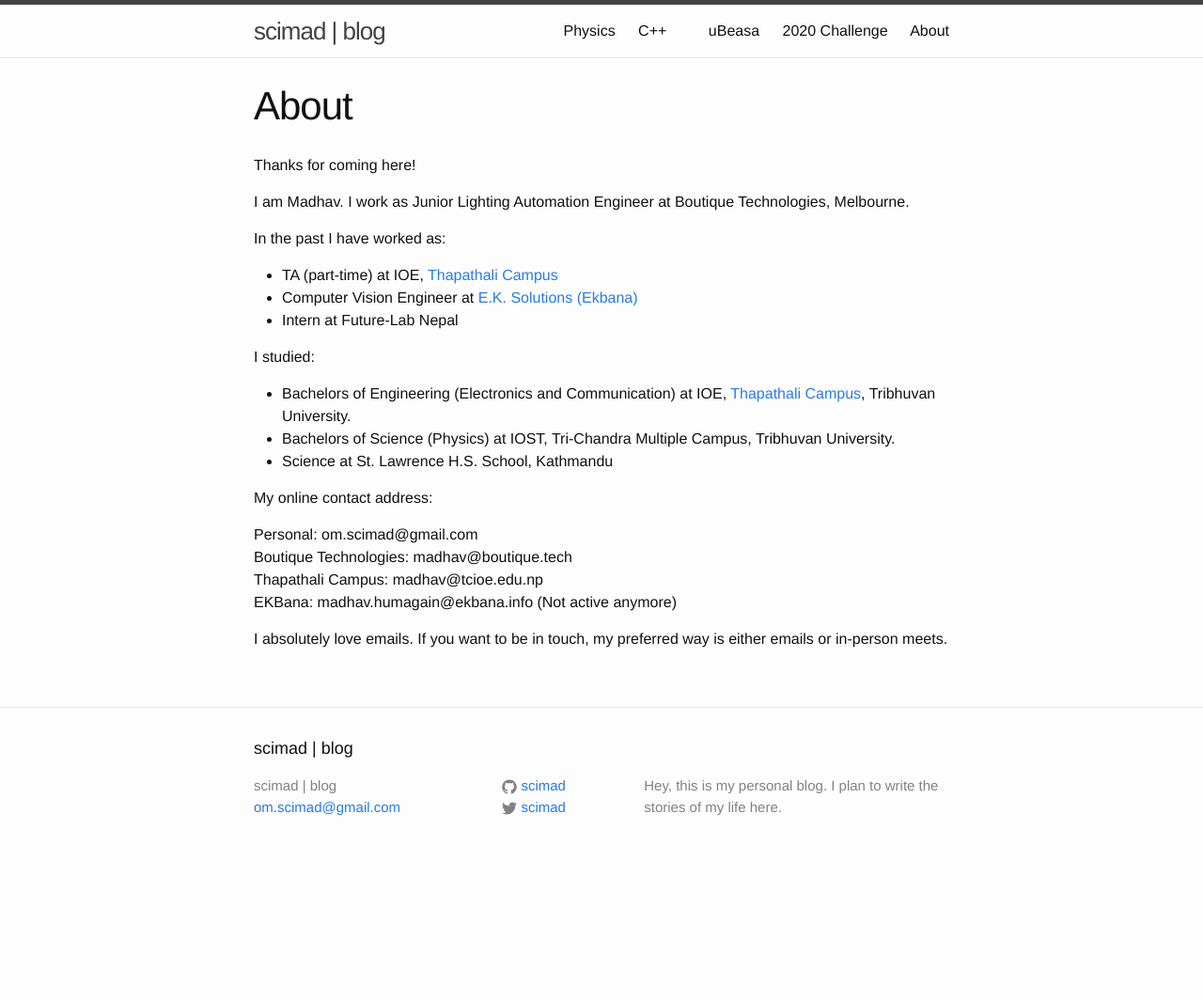
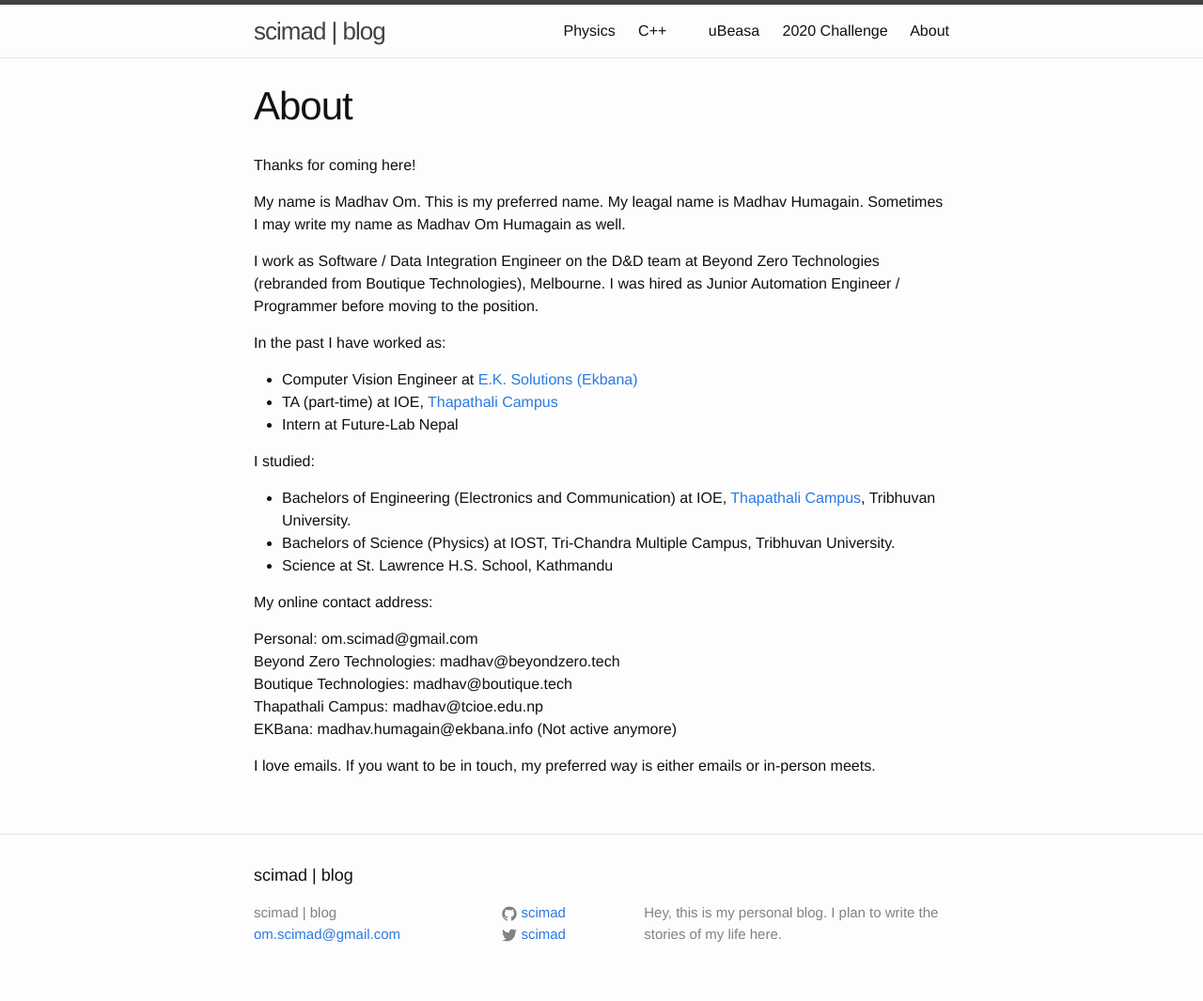
Before and after one commit to scimad/scimad.github.io, a Jekyll site: the page built from about.md, in a window 1280 px wide. Shown: the whole page at 94% size. Built offline with Jekyll 4.4.1, drawn with Linux system fonts in a browser that asks for light colours; before the commit the page ends 930 px from its top, so only the background shows below that.

Commit message:
Update about me

```diff
--- a/about.md
+++ b/about.md
@@ -7,11 +7,13 @@ order: 3
 
 Thanks for coming here!
 
-I am Madhav. I work as Junior Lighting Automation Engineer at Boutique Technologies, Melbourne.
+My name is Madhav Om. This is my preferred name. My leagal name is Madhav Humagain. Sometimes I may write my name as Madhav Om Humagain as well.
+
+I work as Software / Data Integration Engineer on the D&D team at Beyond Zero Technologies (rebranded from Boutique Technologies), Melbourne. I was hired as Junior Automation Engineer / Programmer before moving to the position.
 
 In the past I have worked as:
+ * Computer Vision Engineer at [E.K. Solutions (Ekbana)][ekbana]
  * TA (part-time) at IOE, [Thapathali Campus][thapathali-campus]
- * Computer Vision Engineer at [E.K. Solutions (Ekbana)][ekbana]
  * Intern at Future-Lab Nepal
 
 I studied:
@@ -22,11 +24,12 @@ I studied:
 My online contact address:
 
 Personal: om.scimad@gmail.com\
+Beyond Zero Technologies: madhav@beyondzero.tech\
 Boutique Technologies: madhav@boutique.tech\
 Thapathali Campus: madhav@tcioe.edu.np\
 EKBana: madhav.humagain@ekbana.info (Not active anymore)
 
-I absolutely love emails. If you want to be in touch, my preferred way is either emails or in-person meets.
+I love emails. If you want to be in touch, my preferred way is either emails or in-person meets.
 
 <div class="fb-comments" data-href="https://scimad.github.io/about/" data-width="600" data-numposts="5"></div>
 
```
